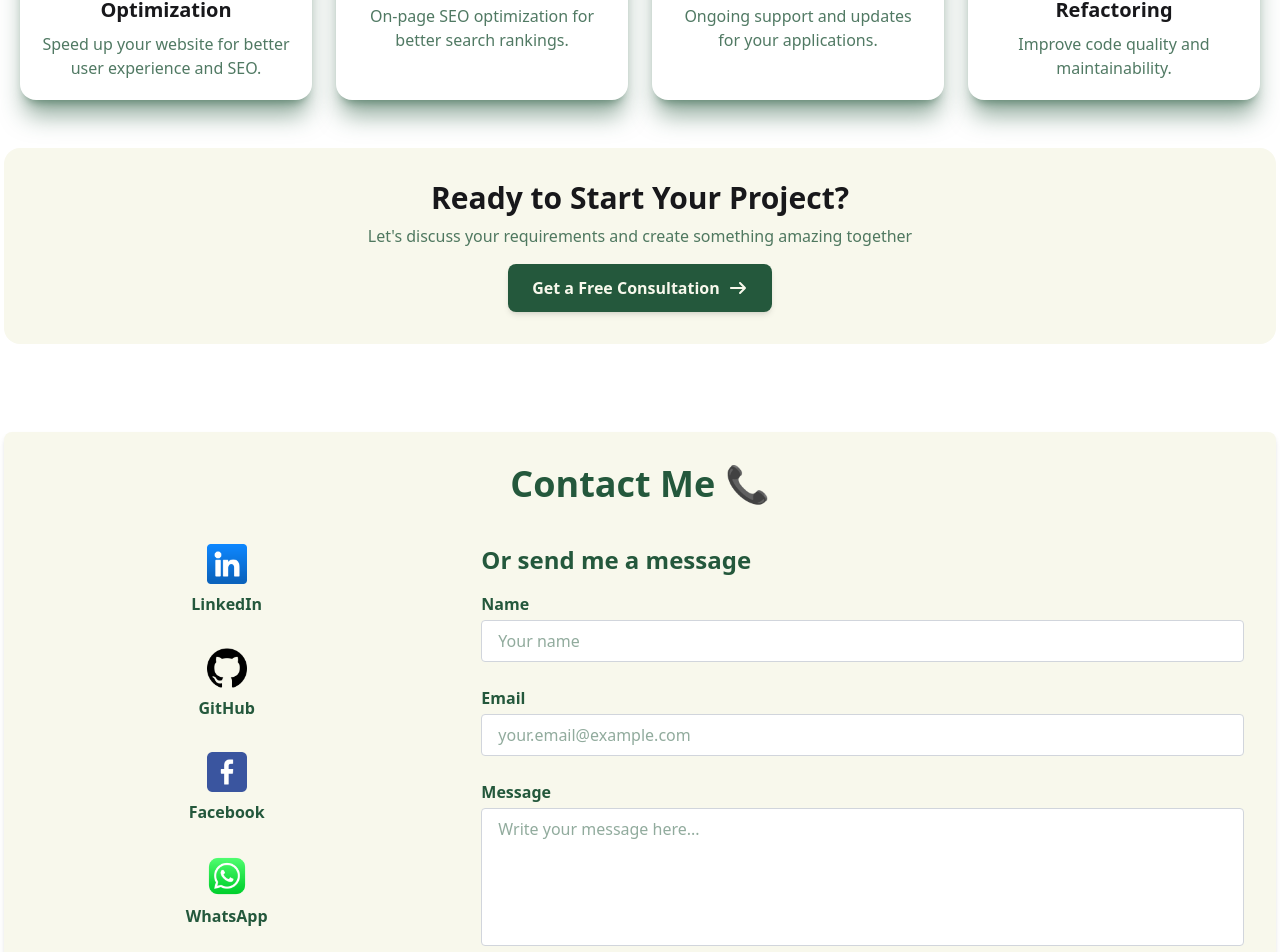
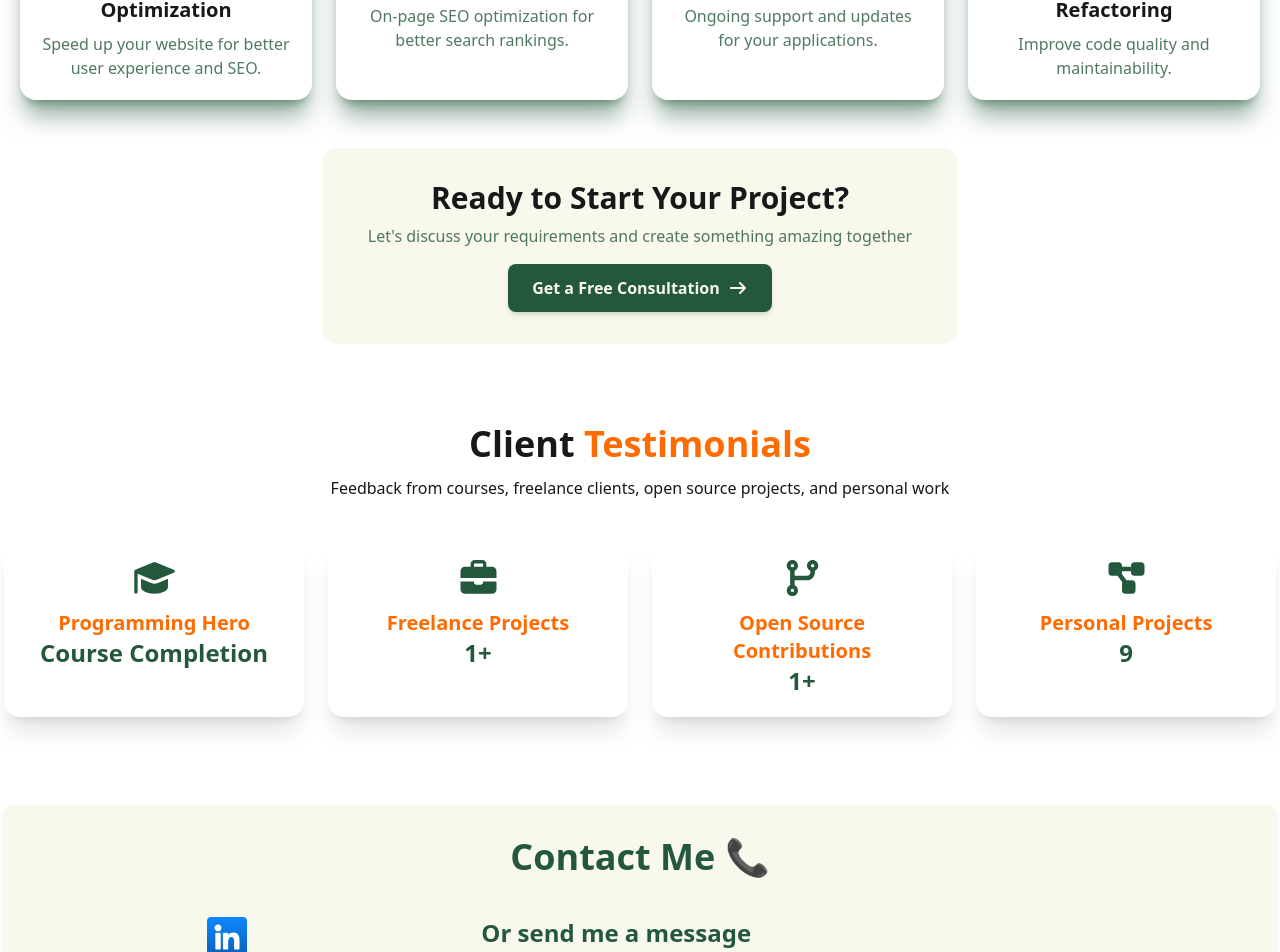
Before and after one commit to RohanR05/protfolio, a React (Vite) app: page / in a window 1280 px wide. Shown: the part 4369-5321 px from the top of the page. Built offline with nearby package versions, Linux system fonts and the light colour scheme.

Commit message:
testimonial

```diff
--- a/src/components/Home/AdditionalServices/AdditionalServices.jsx
+++ b/src/components/Home/AdditionalServices/AdditionalServices.jsx
@@ -5,7 +5,7 @@ import {
   faSearch,
   faLifeRing,
   faCode,
-  faArrowRight
+  faArrowRight,
 } from "@fortawesome/free-solid-svg-icons";
 import { motion } from "framer-motion";
 
@@ -57,11 +57,16 @@ const AdditionalServices = () => {
           return { opacity: 0 };
       }
     },
-    visible: { opacity: 1, x: 0, y: 0, transition: { duration: 0.6, ease: "easeOut" } },
+    visible: {
+      opacity: 1,
+      x: 0,
+      y: 0,
+      transition: { duration: 0.6, ease: "easeOut" },
+    },
   };
 
   return (
-    <section className="max-w-7xl mx-auto py-10">
+    <section className="mx-auto py-10">
       <h2 className="text-4xl font-bold text-center mb-6">
         Additional <span className="text-neutral">Services</span>
       </h2>
@@ -89,12 +94,14 @@ const AdditionalServices = () => {
 
       {/* Call to Action Section */}
       <motion.div
-        className="mt-12 text-center p-8 bg-secondary rounded-2xl"
+        className="md:w-2/3 lg:w-1/2 mx-auto mt-12 text-center p-8 bg-secondary rounded-2xl"
         initial={{ opacity: 0, y: 20 }}
         animate={{ opacity: 1, y: 0 }}
         transition={{ duration: 1 }}
       >
-        <h2 className="text-3xl font-bold mb-2">Ready to Start Your Project?</h2>
+        <h2 className="text-3xl font-bold mb-2">
+          Ready to Start Your Project?
+        </h2>
         <p className="text-primary/80 mb-4">
           Let's discuss your requirements and create something amazing together
         </p>
--- a/src/components/Home/Home/Home.jsx
+++ b/src/components/Home/Home/Home.jsx
@@ -9,6 +9,7 @@ import { useInView } from "react-intersection-observer";
 import Loading from "../Loading/Loading";
 import Myservices from "../MyServices/Myservices";
 import AdditionalServices from "../AdditionalServices/AdditionalServices";
+import Testimonial from "../Testimonial/Testimonial";
 
 // Hook to check if screen is small (sm breakpoint)
 const useIsSmallScreen = () => {
@@ -70,7 +71,6 @@ const Home = () => {
       >
         <Banner />
       </SectionWrapper>
-
       <div id="about">
         <SectionWrapper
           animation={{
@@ -81,7 +81,6 @@ const Home = () => {
           <About />
         </SectionWrapper>
       </div>
-
       <SectionWrapper
         animation={{
           hidden: { opacity: 0 },
@@ -90,7 +89,6 @@ const Home = () => {
       >
         <Education />
       </SectionWrapper>
-
       <div id="projects">
         <SectionWrapper
           animation={{
@@ -101,8 +99,15 @@ const Home = () => {
           <Projects />
         </SectionWrapper>
       </div>
-      <div id="myServices"><Myservices></Myservices></div>
-<div id='additionalServices'><AdditionalServices></AdditionalServices></div>
+      <div id="myServices">
+        <Myservices></Myservices>
+      </div>
+      <div id="additionalServices">
+        <AdditionalServices></AdditionalServices>
+      </div>{" "}
+      <div id="testimonials">
+        <Testimonial></Testimonial>
+      </div>
       <div id="contact">
         <SectionWrapper
           animation={{
--- /dev/null
+++ b/src/components/Home/Testimonial/Testimonial.jsx
@@ -0,0 +1,78 @@
+import React from "react";
+import { FontAwesomeIcon } from "@fortawesome/react-fontawesome";
+import {
+  faGraduationCap,
+  faBriefcase,
+  faCodeBranch,
+  faProjectDiagram,
+} from "@fortawesome/free-solid-svg-icons";
+import { motion } from "framer-motion";
+
+const Testimonial = () => {
+  const testimonials = [
+    {
+      id: "1",
+      title: "Programming Hero",
+      description: "Course Completion",
+      icon: faGraduationCap,
+    },
+    {
+      id: "2",
+      title: "Freelance Projects",
+      description: "1+",
+      icon: faBriefcase,
+    },
+    {
+      id: "3",
+      title: "Open Source Contributions",
+      description: "1+",
+      icon: faCodeBranch,
+    },
+    {
+      id: "4",
+      title: "Personal Projects",
+      description: "9",
+      icon: faProjectDiagram,
+    },
+  ];
+
+  return (
+    <section className="max-w-7xl mx-auto py-10 text-center">
+      <h2 className="text-4xl font-bold mb-3">
+        Client <span className="text-neutral">Testimonials</span>
+      </h2>
+      <p className="mb-10">
+        Feedback from courses, freelance clients, open source projects, and
+        personal work
+      </p>
+
+      <div className="grid gap-6 md:grid-cols-2 lg:grid-cols-4">
+        {testimonials.map((item, index) => (
+          <motion.div
+            key={item.id}
+            className="bg-accent p-5 rounded-2xl shadow-xl flex flex-col items-center cursor-pointer"
+            initial={{ opacity: 0, y: 20 }}
+            whileInView={{ opacity: 1, y: 0 }}
+            viewport={{ once: true }}
+            transition={{ duration: 0.6, delay: index * 0.2 }}
+            whileHover={{ scale: 1.05, y: -5, transition: { duration: 0.3 } }}
+          >
+            <motion.div
+              whileHover={{ rotate: 360 }}
+              transition={{ duration: 1 }}
+            >
+              <FontAwesomeIcon
+                icon={item.icon}
+                className="text-4xl text-primary mb-3"
+              />
+            </motion.div>
+            <h3 className="text-xl font-bold text-neutral">{item.title}</h3>
+            <p className="text-primary font-bold text-2xl">{item.description}</p>
+          </motion.div>
+        ))}
+      </div>
+    </section>
+  );
+};
+
+export default Testimonial;
--- a/src/components/Navbar.jsx
+++ b/src/components/Navbar.jsx
@@ -38,7 +38,7 @@ const Navbar = () => {
       </li>
       <li>
         <button
-          onClick={() => handleScroll("about")}
+          onClick={() => handleScroll("testimonials")}
           className="text-neutral font-bold"
         >
           Client Testimonials
```
